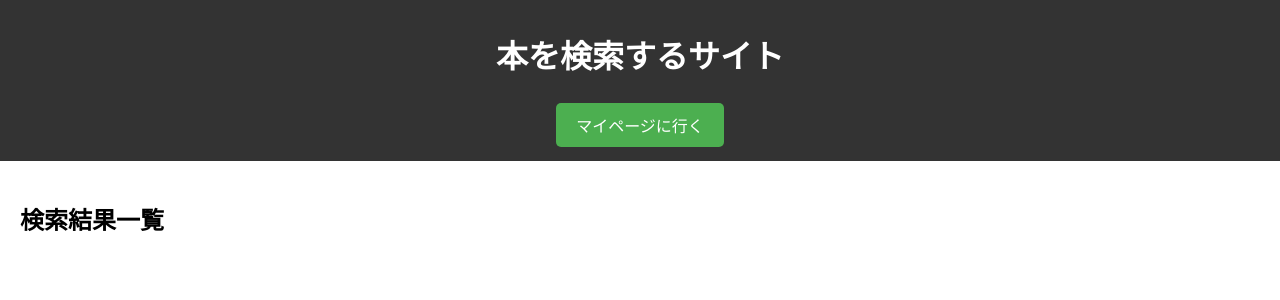
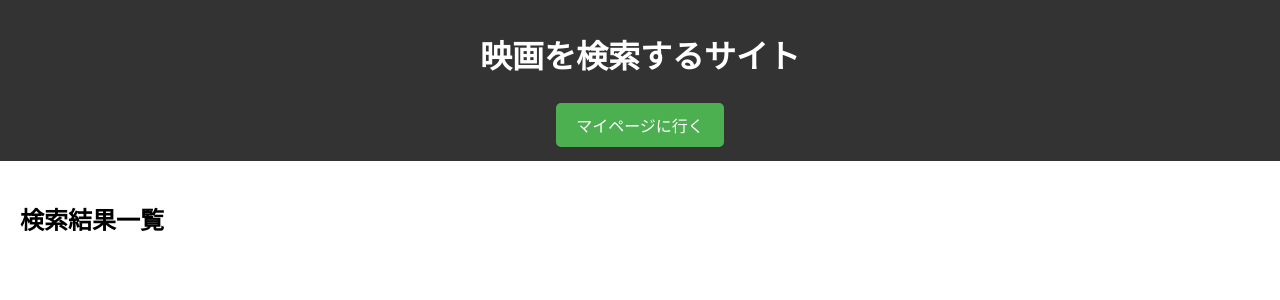
Before and after one commit to syt-koizumi/django_team_project, a Django app: template templates/movie/movie_search_result.html in a window 1280 px wide. Shown: the top 300 px of the page. Run offline with Django 5.2, Linux system fonts and the light colour scheme; the template is opened without the code that fills it, so the values that code supplies are empty; parts of the project's set-up code (start-up, migrations or seed data) failed here and were passed over.

Commit message:
htmlの文字の修正

```diff
--- a/templates/movie/movie_search_result.html
+++ b/templates/movie/movie_search_result.html
@@ -4,7 +4,7 @@
 <head>
     <meta charset="UTF-8">
     <meta name="viewport" content="width=device-width, initial-scale=1.0">
-    <title>本を検索するサイト</title>
+    <title>映画を検索するサイト</title>
     <style>
         body {
             font-family: Arial, sans-serif;
@@ -50,7 +50,7 @@
 </head>
 <body>
     <header>
-        <h1>本を検索するサイト</h1>
+        <h1>映画を検索するサイト</h1>
        <a href = {%url "movie:movie_search" %}> <button>マイページに行く</button></a>
     </header>
     <main>
```
